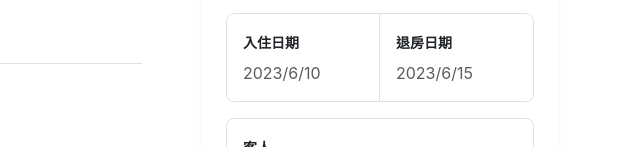
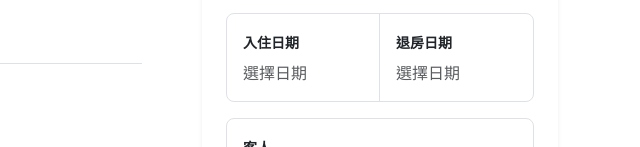
Before and after one commit to tom19960222/booking-page, a website: page listing.html in a window 1280 px wide. Shown: the part 653-800 px from the top of the page, 640-1280 px from the left. Drawn offline with nearby package versions, Linux system fonts and the light colour scheme.

Commit message:
追加前台選擇日期

```diff
--- a/listing.html
+++ b/listing.html
@@ -6,6 +6,8 @@
     <title>房源詳情</title>
     <!-- Bootstrap 5 CSS -->
     <link href="https://cdnjs.cloudflare.com/ajax/libs/bootstrap/5.3.3/css/bootstrap.css" rel="stylesheet">
+    <!-- Flatpickr CSS -->
+    <link rel="stylesheet" href="https://cdn.jsdelivr.net/npm/flatpickr/dist/flatpickr.min.css">
     <!-- 自定義 CSS -->
     <link rel="stylesheet" href="css/style.css">
     <!-- Font Awesome -->
@@ -232,11 +234,11 @@
                                 <div class="row g-0">
                                     <div class="col-6 p-3 border-end">
                                         <label class="form-label small fw-bold">入住日期</label>
-                                        <input type="text" class="form-control border-0 p-0" placeholder="2023/6/10" readonly>
+                                        <input type="text" id="check-in" class="form-control border-0 p-0 date-range" placeholder="選擇日期" readonly>
                                     </div>
                                     <div class="col-6 p-3">
                                         <label class="form-label small fw-bold">退房日期</label>
-                                        <input type="text" class="form-control border-0 p-0" placeholder="2023/6/15" readonly>
+                                        <input type="text" id="check-out" class="form-control border-0 p-0 date-range" placeholder="選擇日期" readonly>
                                     </div>
                                 </div>
                             </div>
@@ -413,5 +415,40 @@
     <!-- Bootstrap 5 JS 和 Popper.js -->
     <script src="https://cdnjs.cloudflare.com/ajax/libs/popper.js/2.11.8/umd/popper.min.js"></script>
     <script src="https://cdnjs.cloudflare.com/ajax/libs/bootstrap/5.3.3/js/bootstrap.min.js"></script>
+    <!-- Flatpickr JS -->
+    <script src="https://cdn.jsdelivr.net/npm/flatpickr"></script>
+    <script src="https://cdn.jsdelivr.net/npm/flatpickr/dist/l10n/zh-tw.js"></script>
+    <script>
+        document.addEventListener('DOMContentLoaded', function() {
+            // 設定不可選擇的日期
+            const disabledDates = [];
+            const today = new Date();
+            const currentYear = today.getFullYear();
+
+            // 生成未來 12 個月的禁用日期
+            for (let month = 0; month < 12; month++) {
+                const date1 = new Date(currentYear, month, 1);
+                const date10 = new Date(currentYear, month, 10);
+                const date20 = new Date(currentYear, month, 20);
+                disabledDates.push(date1, date10, date20);
+            }
+
+            // 初始化日期選擇器
+            const fp = flatpickr(".date-range", {
+                mode: "range",
+                dateFormat: "Y/m/d",
+                locale: "zh-tw",
+                minDate: "today",
+                disable: disabledDates,
+                onChange: function(selectedDates, dateStr, instance) {
+                    if (selectedDates.length === 2) {
+                        // 更新輸入框的值
+                        document.getElementById('check-in').value = selectedDates[0].toLocaleDateString('zh-TW');
+                        document.getElementById('check-out').value = selectedDates[1].toLocaleDateString('zh-TW');
+                    }
+                }
+            });
+        });
+    </script>
 </body>
 </html>
```
